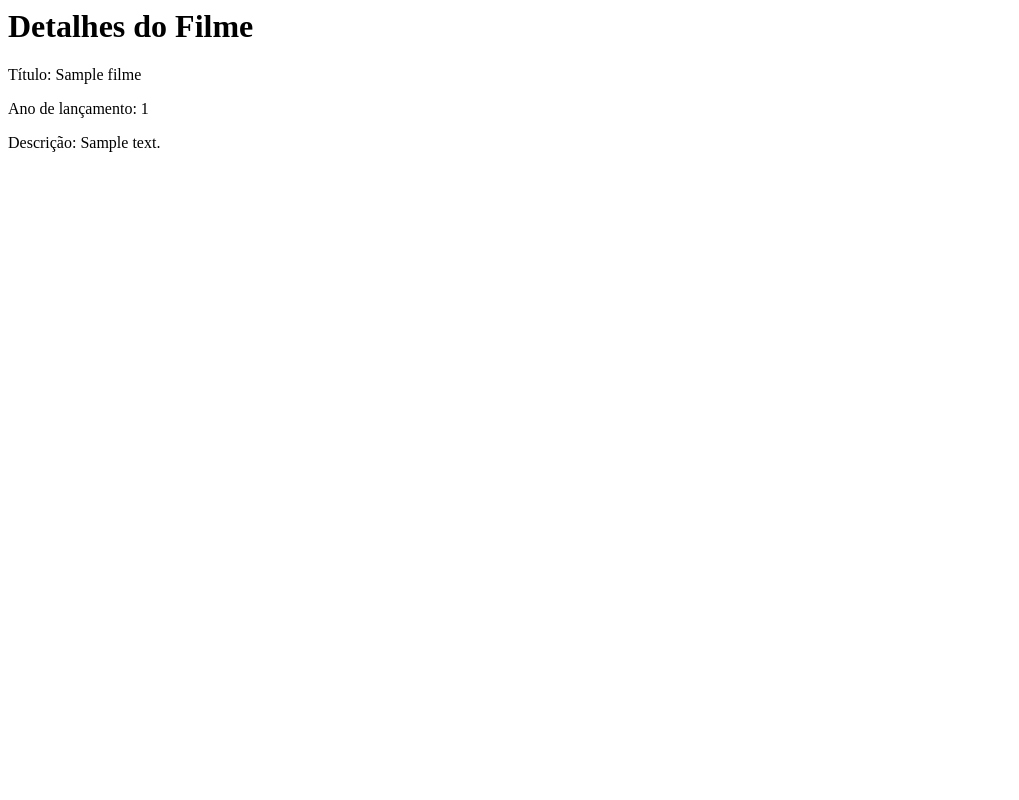
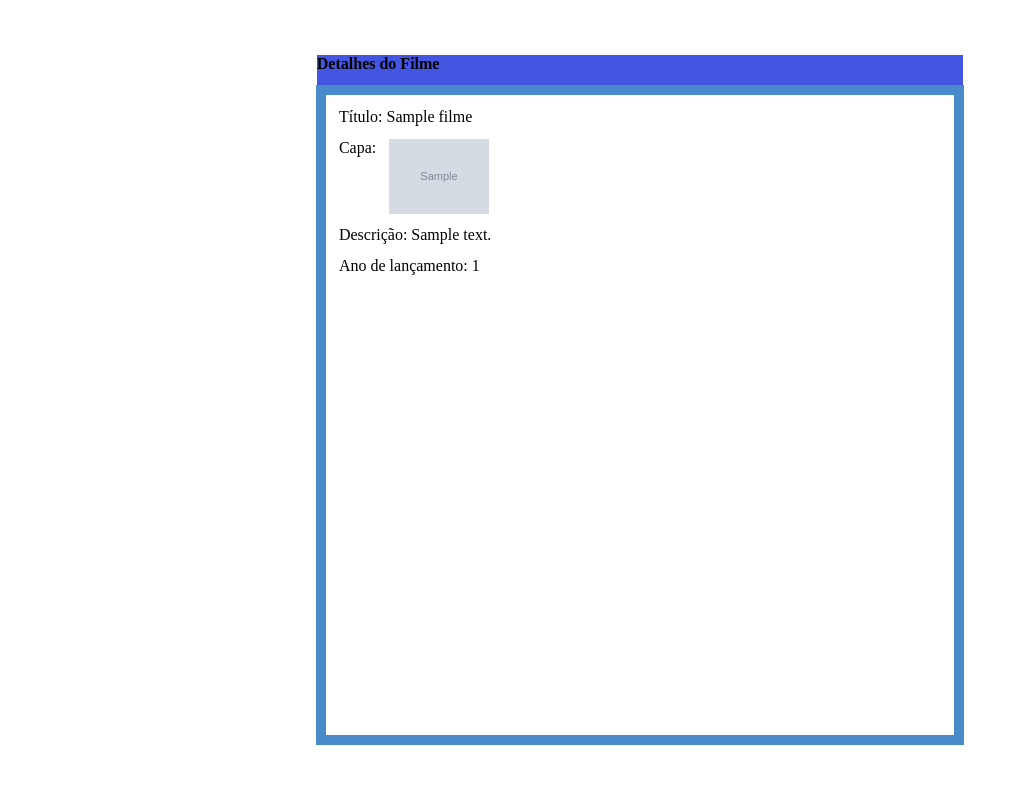
Before and after one commit to RafaelADS7/exercicio_8_Django, a Django app: page /filme/1/ in a window 1280 px wide. Shown: the whole page, without its empty margins (0-1019 px from the left). Run offline with Django 5.2, Linux system fonts and the light colour scheme; tables that the repository leaves empty hold one stand-in row (values such as "Sample post"); grey boxes marked "Sample" are stand-in pictures.

Commit message:
css da tela do detalhes e criação da tela de detalhes

```diff
--- /dev/null
+++ b/core/static/filmes/css/estiloTeladetalhes.css
@@ -0,0 +1,55 @@
+
+* {
+    margin: 0;
+    padding: 0;
+}
+
+body {
+    display: flex;
+    flex-direction: column;
+    align-items: center;
+    justify-content: center;
+    height: 100vh;
+    width: 100vw;
+}
+
+div {
+    display: flex;
+    align-items: center;
+    justify-content: flex-start;
+    flex-direction: column;
+    background-color: #4455E2;
+    width: 50.5%;
+}
+
+.cobertura {
+    width: 49%;
+    border: 10px solid #488ACC;
+    height: 80%;
+}
+
+section {
+    background-color: white;
+
+}
+
+h1, p {
+    display: flex;
+    margin-bottom: 2%;
+    gap: 2%;
+    font-size: 100%;
+
+}
+
+p {
+    margin-top: 2%;
+    margin-left: 2%;
+}
+
+h1 {
+    display: flex;
+    width: 100%;
+}
+
+.p_diferenciado {
+}
--- a/core/templates/filmes/detalhe_filme.html
+++ b/core/templates/filmes/detalhe_filme.html
@@ -1,4 +1,27 @@
-<h1>Detalhes do Filme</h1>
-<p>Título: {{ filme.titulo }}</p>
-<p>Ano de lançamento: {{ filme.ano_lancamento }}</p>
-<p>Descrição: {{ filme.descricao }}</p>
+{% load static %}
+
+<!DOCTYPE html>
+<html lang="pt-br">
+<head>
+    <meta charset="UTF-8">
+    <meta name="viewport" content="width=device-width, initial-scale=1.0">
+    <title>Lista de Filmes</title>
+    <link rel="stylesheet" href="{% static 'filmes/css/estiloTeladetalhes.css' %}">
+</head>
+<body>
+    <div>
+        <h1>Detalhes do Filme</h1>
+    </div>
+    <section class="cobertura">
+        <section>
+            <p>Título: {{ filme.titulo }}</p>
+            <p class="p_diferenciado">Capa:  <img src="{{ filme.imagem.url }}" alt="{{ filme.titulo }}" class="img-thumbnail" width="100"></p>
+            <p >Descrição: {{ filme.descricao }}</p>
+            <p>Ano de lançamento: {{ filme.ano_lancamento }}</p>
+        </section>
+    </section>
+
+
+
+</body>
+</html>
--- a/core/templates/filmes/lista.html
+++ b/core/templates/filmes/lista.html
@@ -6,7 +6,7 @@
     <meta charset="UTF-8">
     <meta name="viewport" content="width=device-width, initial-scale=1.0">
     <title>Lista de Filmes</title>
-    <link rel="stylesheet" href="{% static 'filmes/css/estilo.css' %}">
+    <link rel="stylesheet" href="{% static 'filmes/css/estiloTelalista.css' %}">
 </head>
 <body>
     <div class="container mt-4">
```
Also changed, not shown: core/static/filmes/css/estiloTelalista.css (renamed from core/static/filmes/css/estilo.css).
